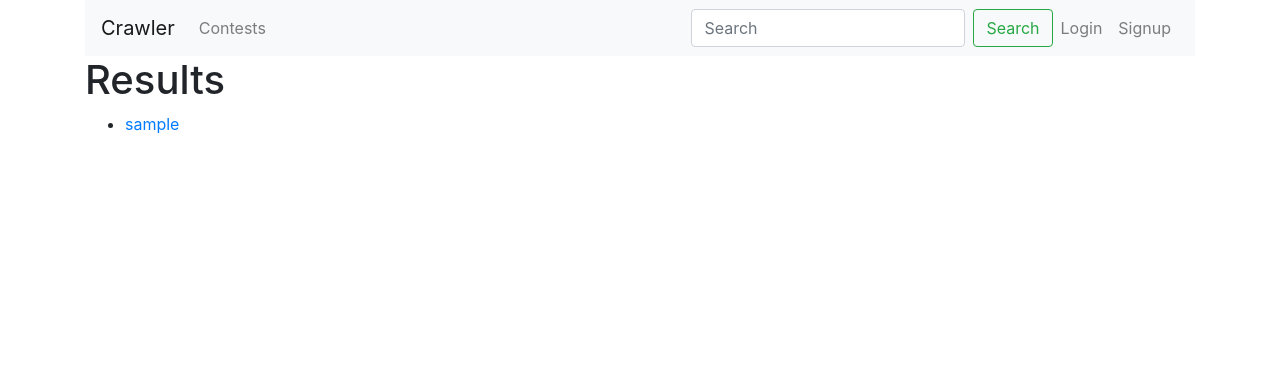
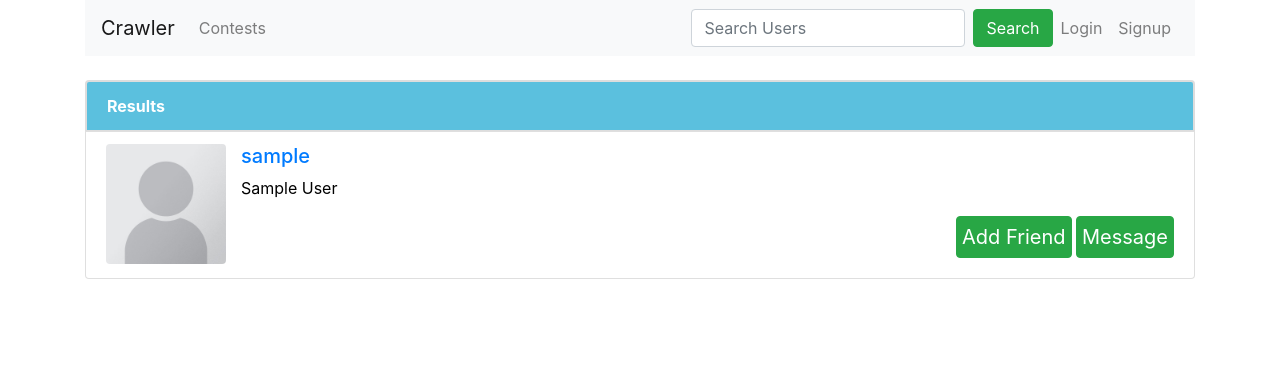
Before and after one commit to Ajink7/Codeforces_Crawler, a Django app: template accounts/templates/accounts/search_users.html in a window 1280 px wide. Shown: the top 379 px of the page. Run offline with Django 3.2, Linux system fonts and the light colour scheme; the template is opened without the code that fills it: values that come from a table or form of the project are taken from there, others are empty; tables that the repository leaves empty hold one stand-in row (values such as "Sample post"); some libraries are stand-ins or nearby versions.

Commit message:
some changes

```diff
--- a/accounts/forms.py
+++ b/accounts/forms.py
@@ -23,10 +23,10 @@ class UserProfileCreateForm(ModelForm):
             'username',
             'firstname',
             'lastname',
-            'location',
+            'country',
             'profile_picture',
             'work',
-            'education',
+            'college',
             'skills',
             'codeforces_handle',
             'codechef_handle',
--- a/accounts/models.py
+++ b/accounts/models.py
@@ -9,10 +9,10 @@ from django.dispatch import receiver
 
 class UserProfile(models.Model):
     user = models.OneToOneField(User,related_name ='profile',on_delete=models.CASCADE)
-    location = models.CharField(max_length=256,blank = True,null = True)
+    country = models.CharField(max_length=256,blank = True,null = True)
     profile_picture = models.ImageField(upload_to='profile_pics', blank=True,null = True)
     work = models.CharField(max_length = 512,blank = True,null = True)
-    education =  models.CharField(max_length = 512,blank = True,null = True)
+    college=  models.CharField(max_length = 512,blank = True,null = True)
     skills = models.CharField(max_length = 512,blank = True,null = True)
     codeforces_handle = models.CharField(max_length = 256,blank = True,null = True)
     codechef_handle = models.CharField(max_length = 256,blank = True,null = True)
--- a/accounts/templates/accounts/search_users.html
+++ b/accounts/templates/accounts/search_users.html
@@ -1,6 +1,7 @@
 {% extends 'base.html' %}
+{% load static %}
 {% block content %}
-  <h1>Results</h1>
+  <!-- <h1>Results</h1>
   <ul>
     {% if users.all %}
       {% for user in users %}
@@ -10,6 +11,87 @@
     {% else %}
       <p>No Results Found!</p>
     {% endif %}
-  </ul>
+  </ul> -->
+        <style media="screen">
+          .list-content{
+       min-height:300px;
+      }
+      .list-content .list-group .title{
+        background:#5bc0de;
+        border:2px solid #DDDDDD;
+        font-weight:bold;
+        color:#FFFFFF;
+      }
+      .list-group-item img {
+          height:120px;
+          width:120px;
+          margin-right:15px;
+      }
+
+      .list-content .btn {
+          padding: 5px 5px !important;
+          font-size: 20px !important;
+
+      }
+
+      .break{
+          width:100%;
+          margin:20px;
+      }
+      .name {
+          color:#5bc0de;
+      }
+      p{
+        color:black;
+      }
+
+
+  </style>
+<div>
+  <br>
+  <div class="list-content">
+    <ul class="list-group">
+
+      {% if users.all %}
+        <li class="list-group-item title">
+        Results
+        </li>
+          {% for user in users %}
+          <li href="#" class="list-group-item text-left">
+
+            {% if user.profile.profile_picture %}
+              <img class="rounded float-left" src="{{user.profile.profile_picture.url}}"  alt="">
+            {% else %}
+              <img class="rounded float-left" src="{% static 'default-avatar-2.jpeg' %}" alt="">
+            {% endif %}
+            <div class="name profile-details">
+              <a href="{% url 'profile' user.username %}"><h5>{{user.username}}</h5></a>
+              <p>{{user.first_name}} {{user.last_name}}{% if user.profile.college %}
+              ,{{user.profile.college}}</p>
+                {% endif %}
+                {% if user.profile.country %}
+              <p>{{user.profile.country}}</p>
+                {% endif %}
+            </div>
+
+
+            <label class="float-right">
+                <a  class="btn btn-success" href="#" title="View">Add Friend</a>
+                <a  class="btn btn-success" href="#" title="View">Message</a>
+            </label>
+            <div class="break"></div>
+          </li>
+          {% endfor %}
+      {% else %}
+      <li class="list-group-item title">
+          No Results Found
+      </li>
+      {% endif %}
+
+
+    </ul>
+  </div>
+  </div>
+</div>
 
 {% endblock %}
--- a/templates/base.html
+++ b/templates/base.html
@@ -27,8 +27,8 @@
   <ul class="navbar-nav ml-auto">
     <form class="form-inline my-2 my-lg-0" action="{% url 'search_users' %}" method="get">
 
-      <input name='query' class="form-control mr-sm-2" type="text" placeholder="Search" aria-label="Search">
-      <button class="btn btn-outline-success my-2 my-sm-0" type="submit">Search</button>
+      <input name='query' class="form-control mr-sm-2" type="text" placeholder="Search Users" aria-label="Search">
+      <button class="btn btn-success my-2 my-sm-0" type="submit">Search</button>
 
     </form>
     {% if user.is_authenticated %}
```
Also changed, not shown: accounts/templates/accounts/profile.html (+114 -18 lines), accounts/urls.py (+5 -4 lines), accounts/views.py (+55 -12 lines), accounts/migrations/0009_auto_20200608_2314.py (added).
